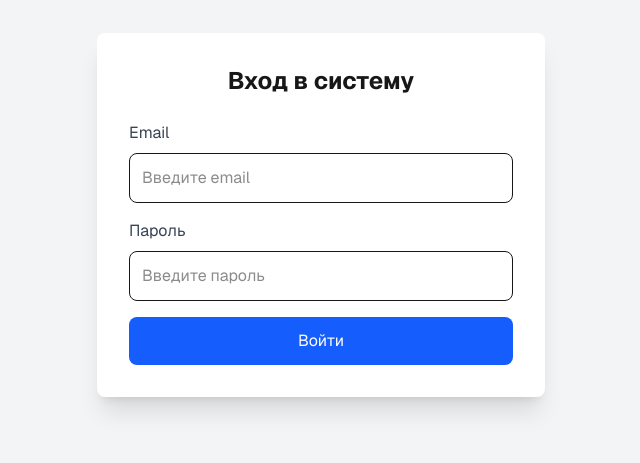
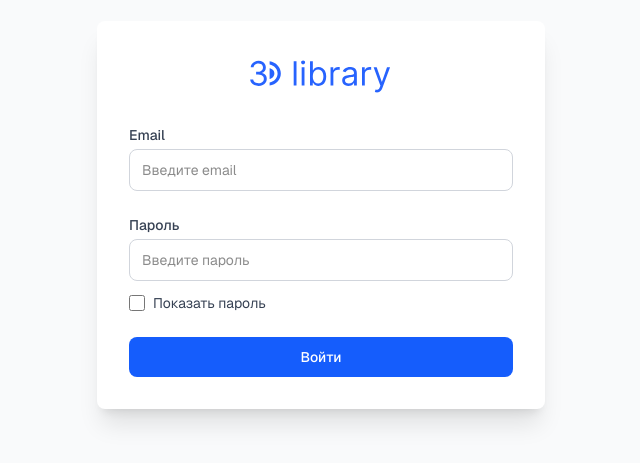
Before and after one commit to WhoAmI471/3D-Model-Library-Front, a Next.js app: page /login in a window 1280 px wide. Shown: the part 185-648 px from the top of the page, without its empty margins (319-959 px from the left). Built offline with nearby package versions, Linux system fonts and the light colour scheme.

Commit message:
Дизайн страницы логина

```diff
--- a/src/app/(auth)/login/page.js
+++ b/src/app/(auth)/login/page.js
@@ -6,6 +6,7 @@ export default function LoginPage() {
   const [email, setEmail] = useState('')
   const [password, setPassword] = useState('')
   const [error, setError] = useState('')
+  const [showPassword, setShowPassword] = useState(false)
   const router = useRouter()
 
   async function handleLogin(e) {
@@ -33,20 +34,24 @@ export default function LoginPage() {
   }
 
   return (
-    <div className="min-h-screen flex items-center justify-center bg-gray-100">
-      <form
-        onSubmit={handleLogin}
-        className="bg-white p-8 rounded-lg shadow-xl w-full max-w-md mx-4"
-      >
-        <h2 className="text-2xl font-bold mb-6 text-center">Вход в систему</h2>
-        <div className="space-y-4">
+    <div className="min-h-screen flex items-center justify-center bg-gray-50">
+      <div className="bg-white rounded-lg shadow-xl w-full max-w-md mx-4">
+        <div className="p-8">
+          <div className="flex justify-center mb-8">
+            <img
+              src="/Logo-3D-libary.svg"
+              alt="3D Library"
+              className="h-10 w-auto"
+            />
+          </div>
+          <form onSubmit={handleLogin} className="space-y-6">
             <div>
-            <label className="block text-gray-700 mb-2" htmlFor="email">
+              <label className="block text-sm font-medium text-gray-700 mb-1" htmlFor="email">
                 Email
               </label>
               <input
                 id="email"
-              className="w-full border p-3 rounded-lg focus:outline-none focus:ring-2 focus:ring-blue-500"
+                className="block w-full px-3 py-2.5 border border-gray-300 rounded-lg focus:outline-none focus:ring-2 focus:ring-blue-500 focus:border-transparent text-sm"
                 type="email"
                 placeholder="Введите email"
                 value={email}
@@ -55,32 +60,45 @@ export default function LoginPage() {
               />
             </div>
             <div>
-            <label className="block text-gray-700 mb-2" htmlFor="password">
+              <label className="block text-sm font-medium text-gray-700 mb-1" htmlFor="password">
                 Пароль
               </label>
               <input
                 id="password"
-              className="w-full border p-3 rounded-lg focus:outline-none focus:ring-2 focus:ring-blue-500"
-              type="password"
+                className="block w-full px-3 py-2.5 border border-gray-300 rounded-lg focus:outline-none focus:ring-2 focus:ring-blue-500 focus:border-transparent text-sm"
+                type={showPassword ? "text" : "password"}
                 placeholder="Введите пароль"
                 value={password}
                 onChange={e => setPassword(e.target.value)}
                 required
               />
+              <div className="mt-3 flex items-center">
+                <input
+                  type="checkbox"
+                  id="showPassword"
+                  checked={showPassword}
+                  onChange={(e) => setShowPassword(e.target.checked)}
+                  className="h-4 w-4 text-blue-600 focus:ring-blue-500 border-gray-300 rounded"
+                />
+                <label htmlFor="showPassword" className="ml-2 text-sm text-gray-700">
+                  Показать пароль
+                </label>
+              </div>
             </div>
             {error && (
-            <div className="p-3 bg-red-100 text-red-700 rounded-lg">
+              <div className="p-3 bg-red-50 border border-red-200 text-red-700 rounded-lg text-sm">
                 {error}
               </div>
             )}
             <button
-            className="w-full bg-blue-600 hover:bg-blue-700 text-white py-3 px-4 rounded-lg transition duration-200"
+              className="w-full bg-blue-600 hover:bg-blue-700 text-white py-2.5 px-4 rounded-lg transition-colors text-sm font-medium"
               type="submit"
             >
               Войти
             </button>
+          </form>
         </div>
-      </form>
+      </div>
     </div>
   )
 }
```
Lines whose indentation alone changed are shown as unchanged.
